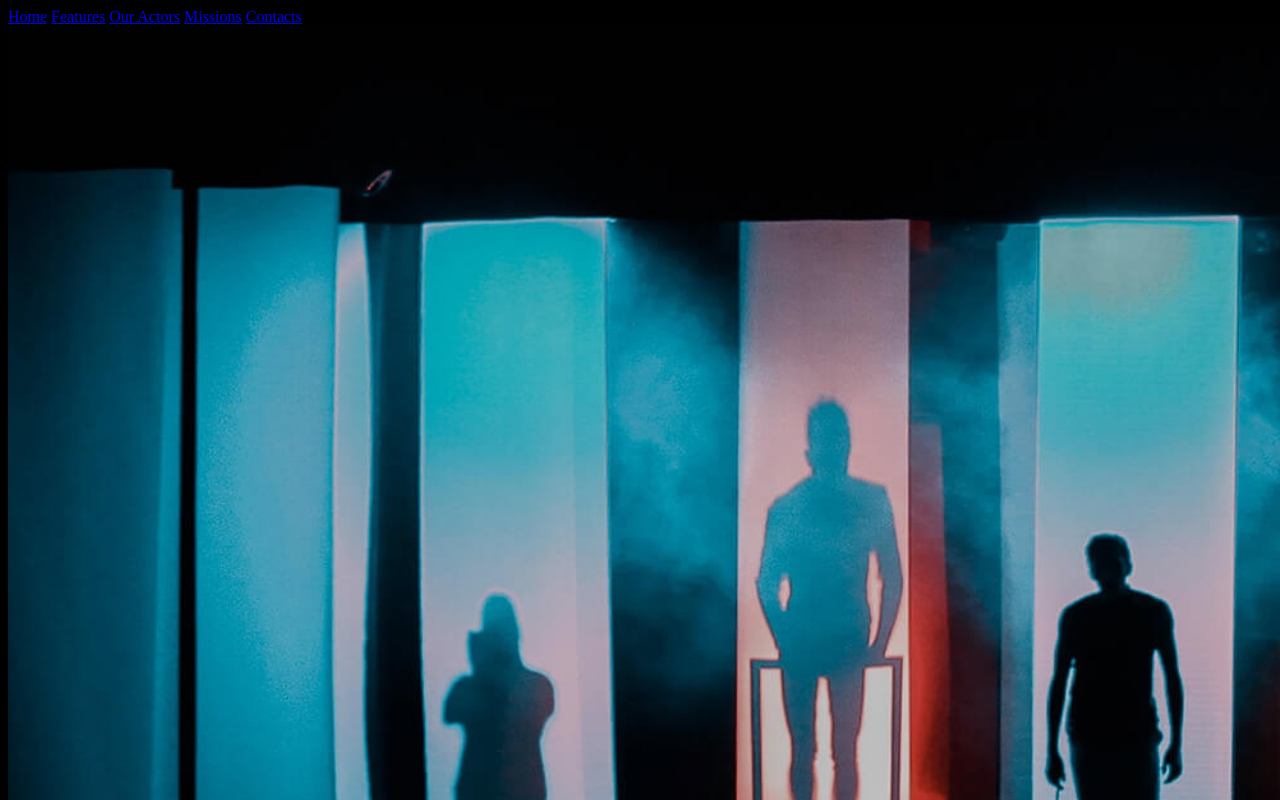
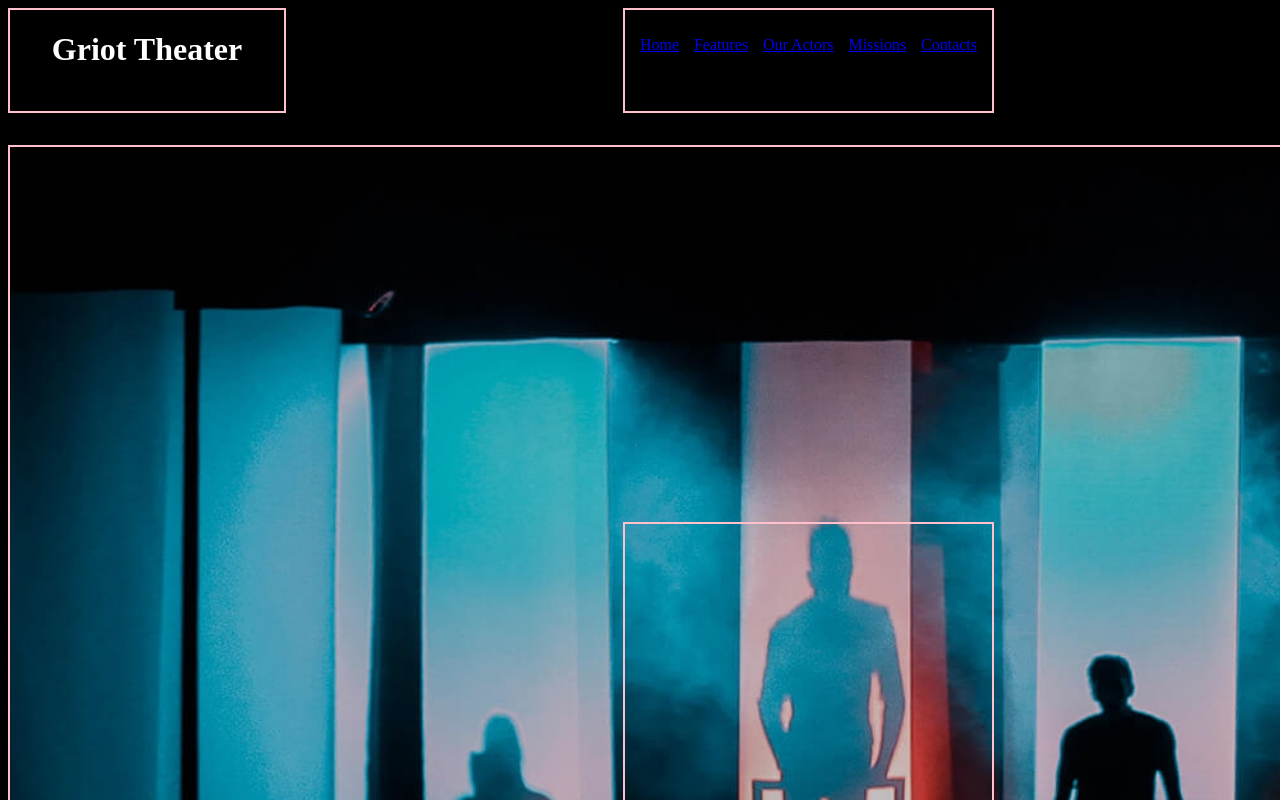
Before and after one commit to Rcordero231/day3-homework, a plain HTML site: page index.html in a window 1280 px wide. Shown: the top 800 px of the page. Drawn offline with Linux system fonts and the light colour scheme.

Commit message:
fixed image and navbar clash

```diff
--- a/CSS/main.css
+++ b/CSS/main.css
@@ -1,6 +1,10 @@
 body {
     background-color: black;
     color: white;
+}
+
+.area-border {
+    border: 2px solid pink;
 }
 
 .container {  display: grid;
@@ -10,26 +14,44 @@ body {
     gap: 3% 0px;
     grid-auto-flow: row;
     grid-template-areas:
-      "nav nav nav nav"
-      "Image Image Image Image"
-      ". Tickets Tickets .";
+        "header . nav ."
+        "image1 image1 image1 image1"
+        ". image2 tickets .";
+}
+
+.header{
+    grid-area: header;
+    display: flex;
+    justify-content: center;
 }
 
 .nav {
     grid-area: nav;
 }
 
-.navbar {
+.navlinks {
+    height: 70%;
     display: flex;
-    align-items: first baseline;
-    flex-direction: row;
-    justify-content: space-between;
-    position: sticky;
+    justify-content: space-evenly;
+    align-items: center;
 }
 
-.Image {
-    grid-area: Image;
+    .image1 {
+    grid-area: image1;
+    align-self: center;
+    margin: auto;
 }
 
-.Tickets { grid-area: Tickets;
+.image-container {
+    display: flex;
+    flex-direction: column;
+    justify-content: center;
 }
+
+.tickets {
+    grid-area: tickets;
+}
+
+.info-container {
+
+}
--- a/index.html
+++ b/index.html
@@ -8,8 +8,11 @@
 </head>
 <body>
     <div class="container">
-        <div class="nav">
-            <div class="navbar"></div>
+        <div class="header area-border">
+            <h1>Griot Theater</h1>
+        </div>
+        <div class="nav area-border">
+            <div class="navlinks">
                 <a href="home">Home</a>
                 <a href="feature">Features</a>
                 <a href="our-actors">Our Actors</a>
@@ -17,10 +20,16 @@
                 <a href="contact">Contacts</a>
             </div>
         </div>
-        <div class="Image">
-            <img src="theater-image-background.jpg">
+        <div class="image1 area-border">
+            <div class="image-container">
+                <img src="theater-image-background.jpg">
+            </div>
         </div>
-        <div class="Tickets"></div>
+        <div class="tickets area-border">
+            <div class="info-container">
+
+            </div>
+        </div>
     </div>
 
 </body>
```
